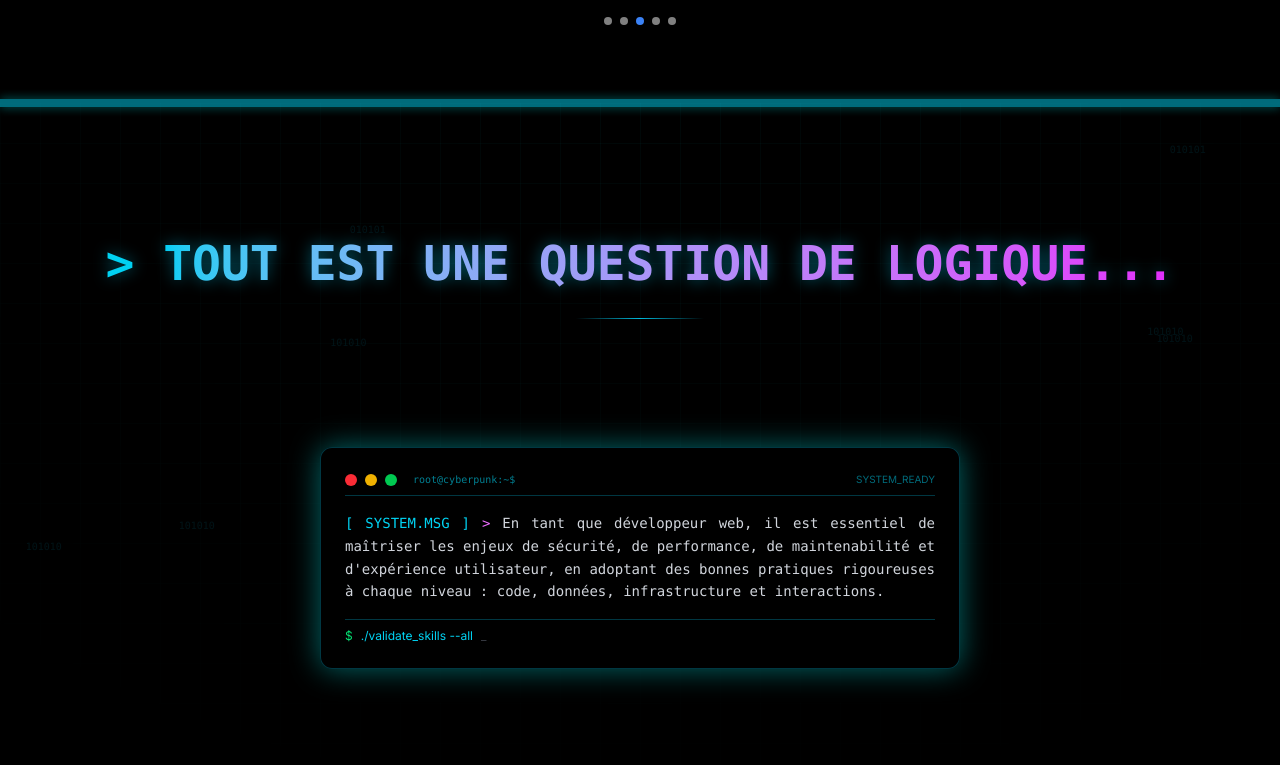
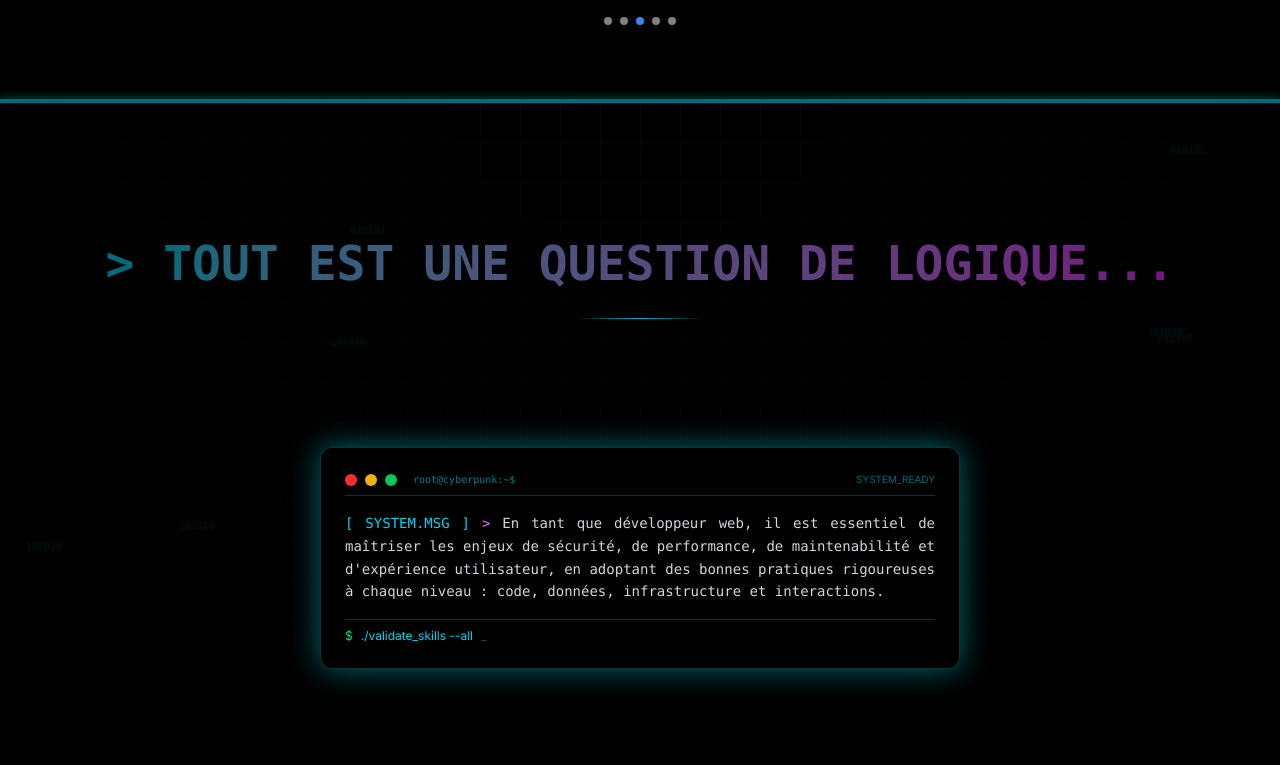
Before and after one commit to TLRKiliann/portfolio-nextjs, a Next.js app in the folder portfolio-carousel/: page / in a window 1280 px wide. Shown: the part 4514-5279 px from the top of the page. Built offline with nearby package versions, Linux system fonts and the light colour scheme.

Commit message:
neon bar deleted

```diff
--- a/portfolio-carousel/ui/Legend.tsx
+++ b/portfolio-carousel/ui/Legend.tsx
@@ -3,12 +3,6 @@
     <section className="relative py-16 sm:py-34 bg-black overflow-hidden">
       {/* Grille cyberpunk animée avec effet de profondeur */}
       <div className="absolute inset-0 bg-[linear-gradient(rgba(0,255,255,0.03)_1px,transparent_1px),linear-gradient(90deg,rgba(0,255,255,0.03)_1px,transparent_1px)] bg-size-[40px_40px] mask-[radial-gradient(ellipse_80%_50%_at_50%_0%,black,transparent)]" />
-
-      {/* Lignes de balayage néon */}
-      <div className="absolute inset-0 pointer-events-none">
-        <div className="absolute top-0 left-0 w-full h-1 bg-cyan-400 shadow-[0_0_10px_#00ffff] animate-pulse" />
-        <div className="absolute bottom-0 left-0 w-full h-1 bg-cyan-400 shadow-[0_0_10px_#00ffff] animate-pulse" />
-      </div>
 
       {/* Particules numériques flottantes - moins sur mobile */}
       <div className="absolute inset-0 overflow-hidden pointer-events-none">
@@ -29,13 +23,11 @@
       </div>
 
       <div className="relative z-10 px-4 sm:px-0">
+
         {/* Titre principal avec effet glitch */}
         <div className="relative text-center mb-20 sm:mb-40">
           <h2 className="text-2xl sm:text-5xl font-bold font-mono relative inline-block">
-            <span className="absolute inset-0 text-2xl sm:text-5xl font-bold text-cyan-500 blur-sm animate-pulse">
-              &gt; TOUT EST UNE QUESTION DE LOGIQUE...
-            </span>
-            <span className="relative bg-linear-to-r from-cyan-400 to-fuchsia-500 bg-clip-text text-transparent">
+            <span className="bg-linear-to-r from-cyan-400 to-fuchsia-500 bg-clip-text text-transparent animate-pulse">
               &gt; TOUT EST UNE QUESTION DE LOGIQUE...
             </span>
           </h2>
```
